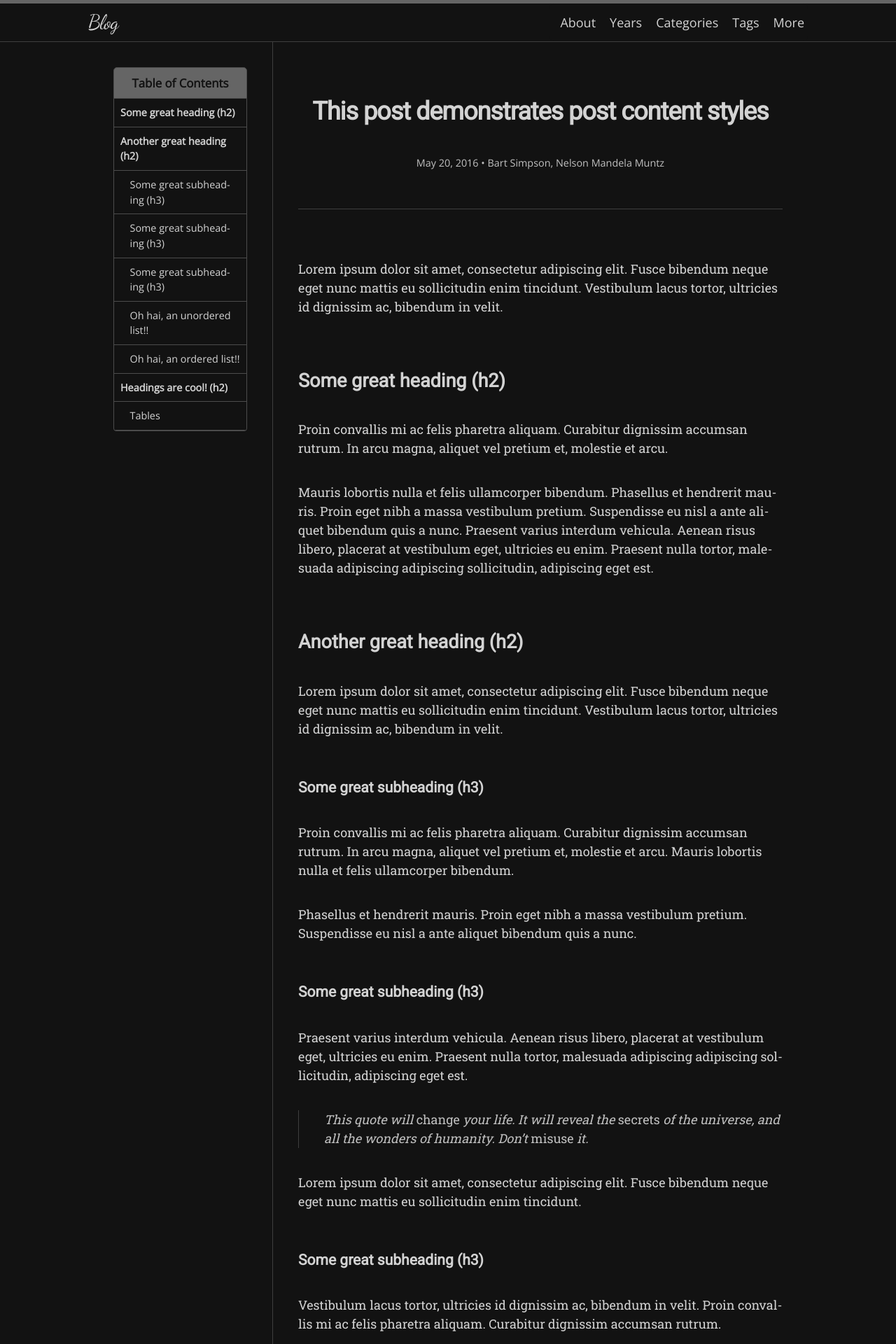
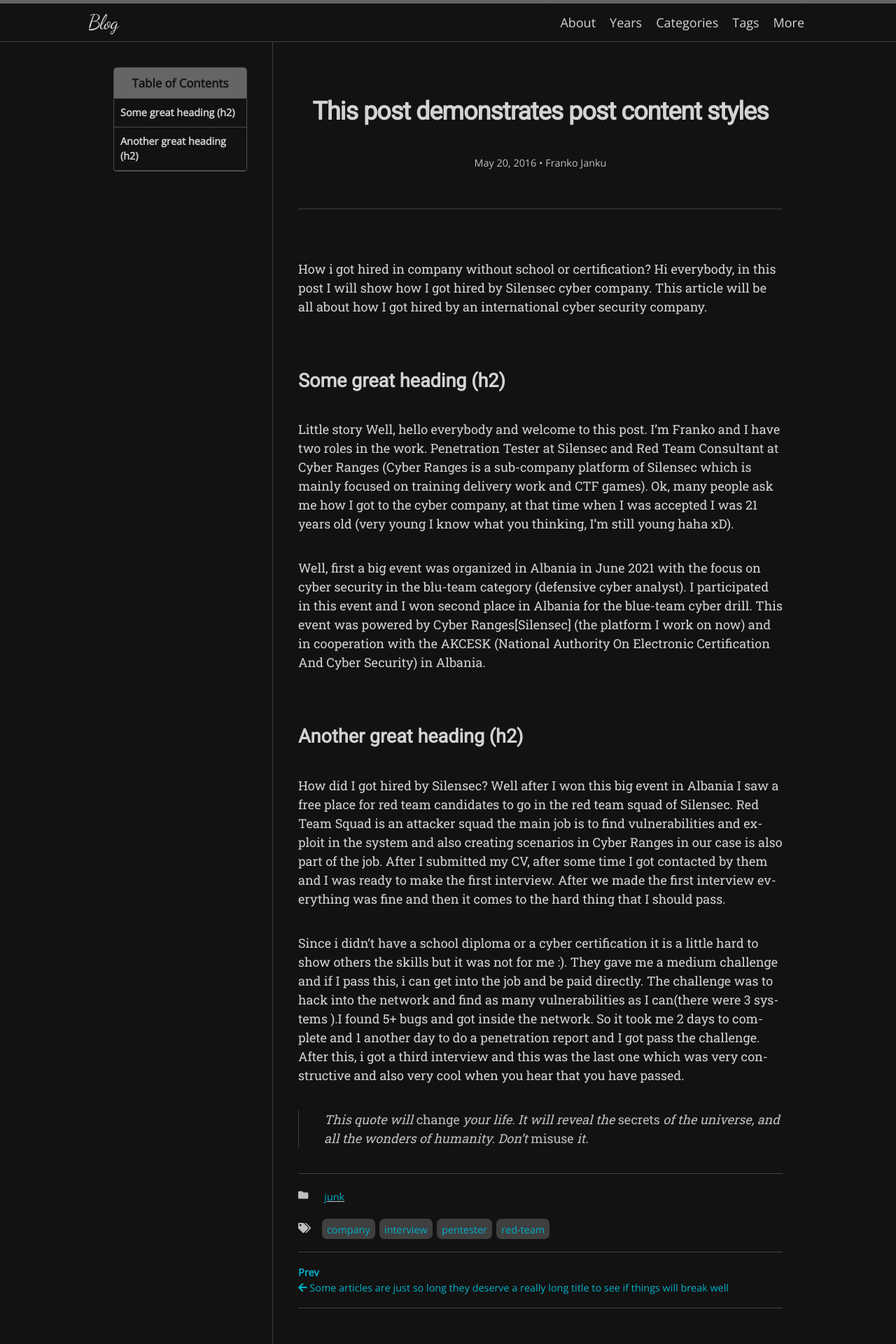
Before and after one commit to Archx0Mas/Archx0Mas.github.io, a Jekyll site: the page built from _posts/2016-05-20-this-post-demonstrates-post-content-styles.md, in a window 1280 px wide. Shown: the top 1920 px of the page at 70% size. Built offline with Jekyll 4.4.1, drawn with Linux system fonts in a browser that asks for light colours; nearby versions of some CDN libraries; some web fonts are replaced; some of the changed text lies outside the part shown.

Commit message:
Initial commit

````diff
--- a/_posts/2016-05-20-this-post-demonstrates-post-content-styles.md
+++ b/_posts/2016-05-20-this-post-demonstrates-post-content-styles.md
@@ -3,114 +3,28 @@ layout: post
 toc: true
 title: "This post demonstrates post content styles"
 categories: junk
-tags: [markdown, css, html]
+tags: [company, red team, pentester, interview]
 author:
-  - Bart Simpson
-  - Nelson Mandela Muntz
+  - Franko Janku
 ---
 
-Lorem ipsum dolor sit amet, consectetur adipiscing elit. Fusce bibendum neque eget nunc mattis eu sollicitudin enim tincidunt. Vestibulum lacus tortor, ultricies id dignissim ac, bibendum in velit.
+How i got hired in company without school or certification?
+Hi everybody, in this post I will show how I got hired by Silensec cyber company.
+This article will be all about how I got hired by an international cyber security company.
 
 ## Some great heading (h2)
 
-Proin convallis mi ac felis pharetra aliquam. Curabitur dignissim accumsan rutrum. In arcu magna, aliquet vel pretium et, molestie et arcu.
+Little story
+Well, hello everybody and welcome to this post. I’m Franko and I have two roles in the work. Penetration Tester at Silensec and Red Team Consultant at Cyber Ranges (Cyber Ranges is a sub-company platform of Silensec which is mainly focused on training delivery work and CTF games). Ok, many people ask me how I got to the cyber company, at that time when I was accepted I was 21 years old (very young I know what you thinking, I'm still young haha xD).
 
-Mauris lobortis nulla et felis ullamcorper bibendum. Phasellus et hendrerit mauris. Proin eget nibh a massa vestibulum pretium. Suspendisse eu nisl a ante aliquet bibendum quis a nunc. Praesent varius interdum vehicula. Aenean risus libero, placerat at vestibulum eget, ultricies eu enim. Praesent nulla tortor, malesuada adipiscing adipiscing sollicitudin, adipiscing eget est.
+Well, first a big event was organized in Albania in June 2021 with the focus on cyber security in the blu-team category (defensive cyber analyst). I participated in this event and I won second place in Albania for the blue-team cyber drill. This event was powered by Cyber Ranges[Silensec] (the platform I work on now) and in cooperation with the AKCESK (National Authority On Electronic Certification And Cyber Security) in Albania.
 
 ## Another great heading (h2)
 
-Lorem ipsum dolor sit amet, consectetur adipiscing elit. Fusce bibendum neque eget nunc mattis eu sollicitudin enim tincidunt. Vestibulum lacus tortor, ultricies id dignissim ac, bibendum in velit.
+How did I got hired by Silensec?
+Well after I won this big event in Albania I saw a free place for red team candidates to go in the red team squad of Silensec. Red Team Squad is an attacker squad the main job is to find vulnerabilities and exploit in the system and also creating scenarios in Cyber Ranges in our case is also part of the job. After I submitted my CV, after some time I got contacted by them and I was ready to make the first interview. After we made the first interview everything was fine and then it comes to the hard thing that I should pass.
 
-### Some great subheading (h3)
+Since i didn't have a school diploma or a cyber certification it is a little hard to show others the skills but it was not for me :). They gave me a medium challenge and if I pass this, i can get into the job and be paid directly. The challenge was to hack into the network and find as many vulnerabilities as I can(there were 3 systems ).I found 5+ bugs and got inside the network. So it took me 2 days to complete and 1 another day to do a penetration report and I got pass the challenge. After this, i got a third interview and this was the last one which was very constructive and also very cool when you hear that you have passed.
 
-Proin convallis mi ac felis pharetra aliquam. Curabitur dignissim accumsan rutrum. In arcu magna, aliquet vel pretium et, molestie et arcu. Mauris lobortis nulla et felis ullamcorper bibendum.
-
-Phasellus et hendrerit mauris. Proin eget nibh a massa vestibulum pretium. Suspendisse eu nisl a ante aliquet bibendum quis a nunc.
-
-### Some great subheading (h3)
-
-Praesent varius interdum vehicula. Aenean risus libero, placerat at vestibulum eget, ultricies eu enim. Praesent nulla tortor, malesuada adipiscing adipiscing sollicitudin, adipiscing eget est.
 
 > This quote will *change* your life. It will reveal the <i>secrets</i> of the universe, and all the wonders of humanity. Don't <em>misuse</em> it.
-
-Lorem ipsum dolor sit amet, consectetur adipiscing elit. Fusce bibendum neque eget nunc mattis eu sollicitudin enim tincidunt.
-
-### Some great subheading (h3)
-
-Vestibulum lacus tortor, ultricies id dignissim ac, bibendum in velit. Proin convallis mi ac felis pharetra aliquam. Curabitur dignissim accumsan rutrum.
-
-```html
-<html>
-  <head>
-  </head>
-  <body>
-    <p>Hello, World!</p>
-  </body>
-</html>
-```
-
-
-In arcu magna, aliquet vel pretium et, molestie et arcu. Mauris lobortis nulla et felis ullamcorper bibendum. Phasellus et hendrerit mauris.
-
-#### You might want a sub-subheading (h4)
-
-In arcu magna, aliquet vel pretium et, molestie et arcu. Mauris lobortis nulla et felis ullamcorper bibendum. Phasellus et hendrerit mauris.
-
-In arcu magna, aliquet vel pretium et, molestie et arcu. Mauris lobortis nulla et felis ullamcorper bibendum. Phasellus et hendrerit mauris.
-
-#### But it's probably overkill (h4)
-
-In arcu magna, aliquet vel pretium et, molestie et arcu. Mauris lobortis nulla et felis ullamcorper bibendum. Phasellus et hendrerit mauris.
-
-##### Could be a smaller sub-heading, `pacman` (h5)
-
-In arcu magna, aliquet vel pretium et, molestie et arcu. Mauris lobortis nulla et felis ullamcorper bibendum. Phasellus et hendrerit mauris.
-
-###### Small yet significant sub-heading  (h6)
-
-In arcu magna, aliquet vel pretium et, molestie et arcu. Mauris lobortis nulla et felis ullamcorper bibendum. Phasellus et hendrerit mauris.
-
-### Oh hai, an unordered list!!
-
-In arcu magna, aliquet vel pretium et, molestie et arcu. Mauris lobortis nulla et felis ullamcorper bibendum. Phasellus et hendrerit mauris.
-
-- First item, yo
-- Second item, dawg
-- Third item, what what?!
-- Fourth item, fo sheezy my neezy
-
-### Oh hai, an ordered list!!
-
-In arcu magna, aliquet vel pretium et, molestie et arcu. Mauris lobortis nulla et felis ullamcorper bibendum. Phasellus et hendrerit mauris.
-
-1. First item, yo
-2. Second item, dawg
-3. Third item, what what?!
-4. Fourth item, fo sheezy my neezy
-
-
-
-## Headings are cool! (h2)
-
-Proin eget nibh a massa vestibulum pretium. Suspendisse eu nisl a ante aliquet bibendum quis a nunc. Praesent varius interdum vehicula. Aenean risus libero, placerat at vestibulum eget, ultricies eu enim. Praesent nulla tortor, malesuada adipiscing adipiscing sollicitudin, adipiscing eget est.
-
-Praesent nulla tortor, malesuada adipiscing adipiscing sollicitudin, adipiscing eget est.
-
-Proin eget nibh a massa vestibulum pretium. Suspendisse eu nisl a ante aliquet bibendum quis a nunc.
-
-### Tables
-
-Title 1               | Title 2               | Title 3               | Title 4
---------------------- | --------------------- | --------------------- | ---------------------
-lorem                 | lorem ipsum           | lorem ipsum dolor     | lorem ipsum dolor sit
-lorem ipsum dolor sit | lorem ipsum dolor sit | lorem ipsum dolor sit | lorem ipsum dolor sit
-lorem ipsum dolor sit | lorem ipsum dolor sit | lorem ipsum dolor sit | lorem ipsum dolor sit
-lorem ipsum dolor sit | lorem ipsum dolor sit | lorem ipsum dolor sit | lorem ipsum dolor sit
-
-
-Title 1 | Title 2 | Title 3 | Title 4
---- | --- | --- | ---
-lorem | lorem ipsum | lorem ipsum dolor | lorem ipsum dolor sit
-lorem ipsum dolor sit amet | lorem ipsum dolor sit amet consectetur | lorem ipsum dolor sit amet | lorem ipsum dolor sit
-lorem ipsum dolor | lorem ipsum | lorem | lorem ipsum
-lorem ipsum dolor | lorem ipsum dolor sit | lorem ipsum dolor sit amet | lorem ipsum dolor sit amet consectetur
--- a/_posts/2016-05-20-welcome-to-jekyll.md
+++ /dev/null
@@ -1,22 +0,0 @@
----
-layout: post
----
-You’ll find this post in your `_posts` directory. Go ahead and edit it and re-build the site to see your changes. You can rebuild the site in many different ways, but the most common way is to run `jekyll serve`, which launches a web server and auto-regenerates your site when a file is updated.
-
-To add new posts, simply add a file in the `_posts` directory that follows the convention `YYYY-MM-DD-name-of-post.ext` and includes the necessary front matter. Take a look at the source for this post to get an idea about how it works.
-
-Jekyll also offers powerful support for code snippets:
-
-{% highlight ruby %}
-def print_hi(name)
-  puts "Hi, #{name}"
-end
-print_hi('Tom')
-#=> prints 'Hi, Tom' to STDOUT.
-{% endhighlight %}
-
-Check out the [Jekyll docs][jekyll-docs] for more info on how to get the most out of Jekyll. File all bugs/feature requests at [Jekyll’s GitHub repo][jekyll-gh]. If you have questions, you can ask them on [Jekyll Talk][jekyll-talk].
-
-[jekyll-docs]: http://jekyllrb.com/docs/home
-[jekyll-gh]:   https://github.com/jekyll/jekyll
-[jekyll-talk]: https://talk.jekyllrb.com/
````
Also changed, not shown: _posts/2016-01-11-task-item-list.md (deleted, +0 -23 lines), _posts/2016-05-19-super-short-article.md (deleted, +0 -7 lines), _posts/2016-05-20-my-example-post.md (deleted, +0 -12 lines), _posts/2016-05-20-super-long-article.md (+0 -6 lines).
